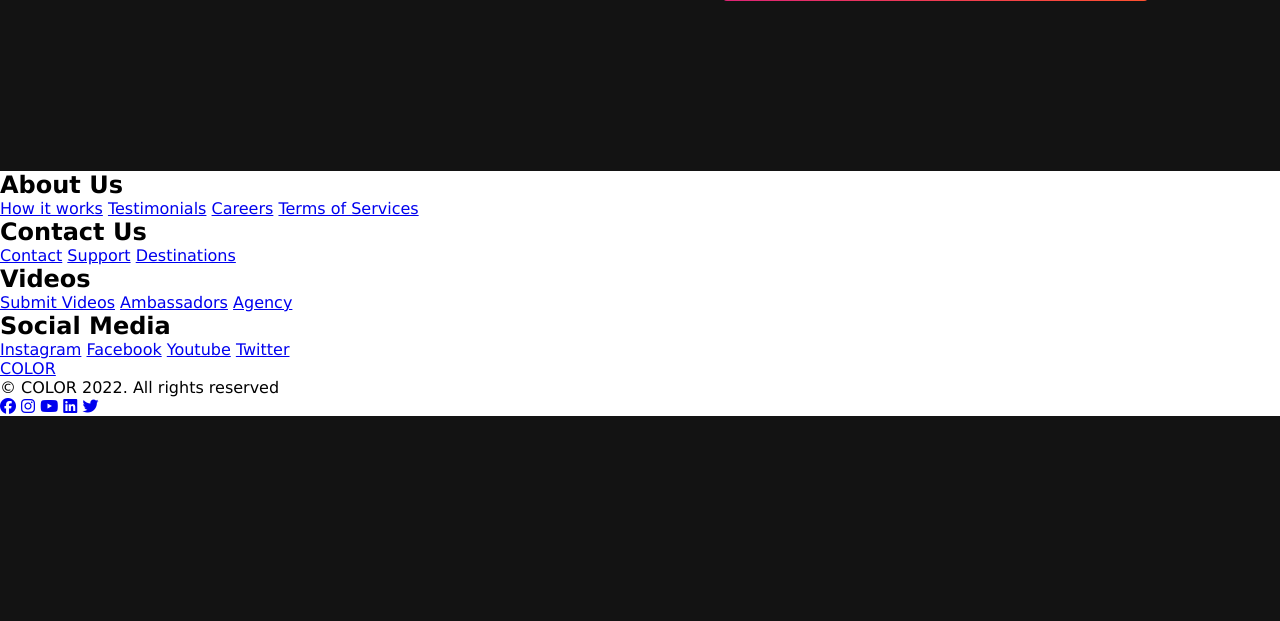
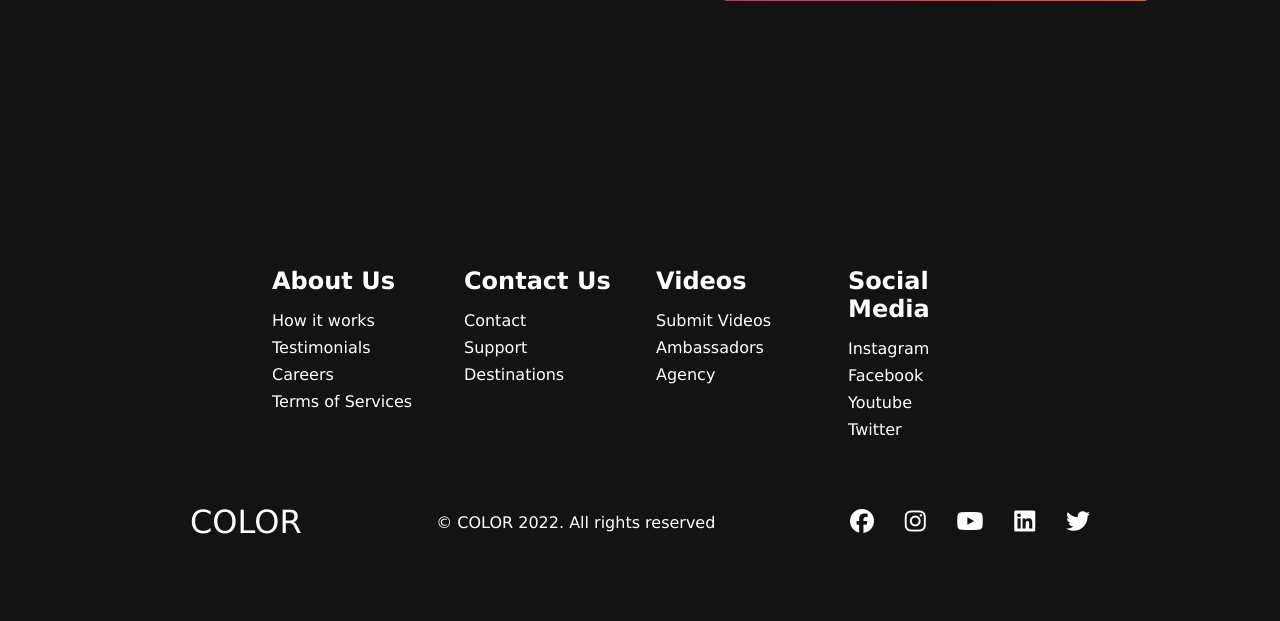
Before and after one commit to RaquibDox/responsive-website, a PHP site: page / in a window 1280 px wide. Shown: the part 3571-4192 px from the top of the page. Before the commit the page ends 3987 px from the top, so only its background shows below. Run offline with PHP 8.4, Linux system fonts and the light colour scheme; some libraries are stand-ins or nearby versions.

Commit message:
footer design done using css

```diff
--- a/style.css
+++ b/style.css
@@ -548,11 +548,12 @@ background: linear-gradient(to right, #5D26C1, #a17fe0, #59C173); /* W3C, IE 10+
     border-radius: 4px;
     background: #131313;
     font-size: 1rem;
+    transition: 0.3s ease-in;
  }
 
  .services_card button:hover {
     background-color: #444445;
-    transition: 0.3s ease-in-out;
+    transition: 0.3s ease-in;
     cursor: pointer;
  }
 
@@ -576,3 +577,90 @@ background: linear-gradient(to right, #5D26C1, #a17fe0, #59C173); /* W3C, IE 10+
     }
 
  }
+
+
+ .footer_container {
+    background-color: #131313;
+    padding: 5rem 0;
+    display: flex;
+    flex-direction: column;
+    justify-content: center;
+    align-items: center;
+ }
+
+ #footer_logo{
+    color: #fff;
+    display: flex;
+    align-items: center;
+    cursor: pointer;
+    text-decoration: none;
+    font-size: 2rem;
+ }
+
+ .footer_links{
+    width: 100%;
+    max-width: 1000px;
+    display: flex;
+    justify-content: center;
+ }
+
+ .footer_link_wrapper{
+    display: flex;
+ }
+
+ .footer_link_items{
+    display: flex;
+    flex-direction: column;
+    align-items: flex-start;
+    margin: 16px;
+    text-align: left;
+    width: 160px;
+    box-sizing: border-box;
+ }
+
+ .footer_link_items h2{
+    margin-bottom: 16px;
+    color: #fff;
+ }
+
+ .footer_link_items a{
+    margin-bottom: 0.5rem;
+    color: #fff;
+    text-decoration: none;
+    transition: 0.3s ease-out;
+ }
+
+ .footer_link_items a:hover{
+    color: #998c8c;
+    transition: 0.3s ease-out;
+ }
+
+ .social_icon_links {
+    color: #fff;
+    font-size: 24px;
+ }
+
+ .social_media {
+    max-width: 1000px;
+    width: 100%;
+ }
+
+ .social_media_wrap {
+    display: flex;
+    justify-content: space-between;
+    align-items: center;
+    width: 90%;
+    max-width: 1000px;
+    margin: 40px auto 0 auto;
+ }
+
+ .social_icons {
+    display: flex;
+    justify-content: space-between;
+    align-items: center;
+    width: 240px;
+ }
+
+ .website_rights {
+    color: #fff;
+ }
```
Also changed, not shown: index.html (+14 -14 lines).
